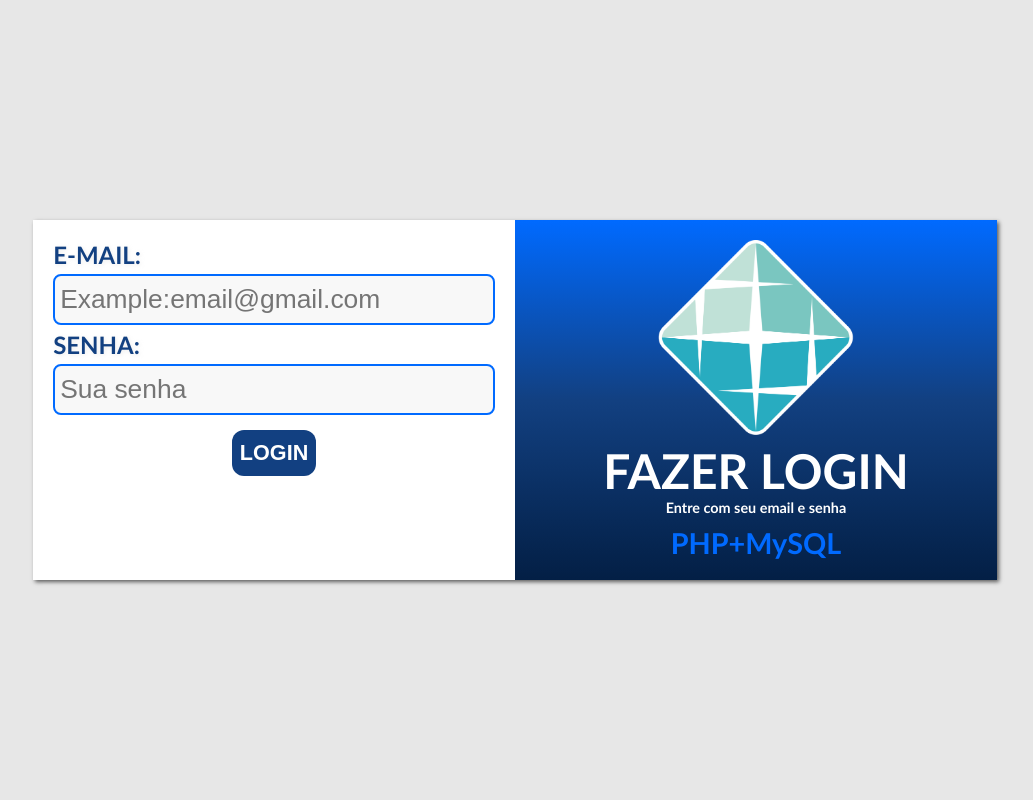
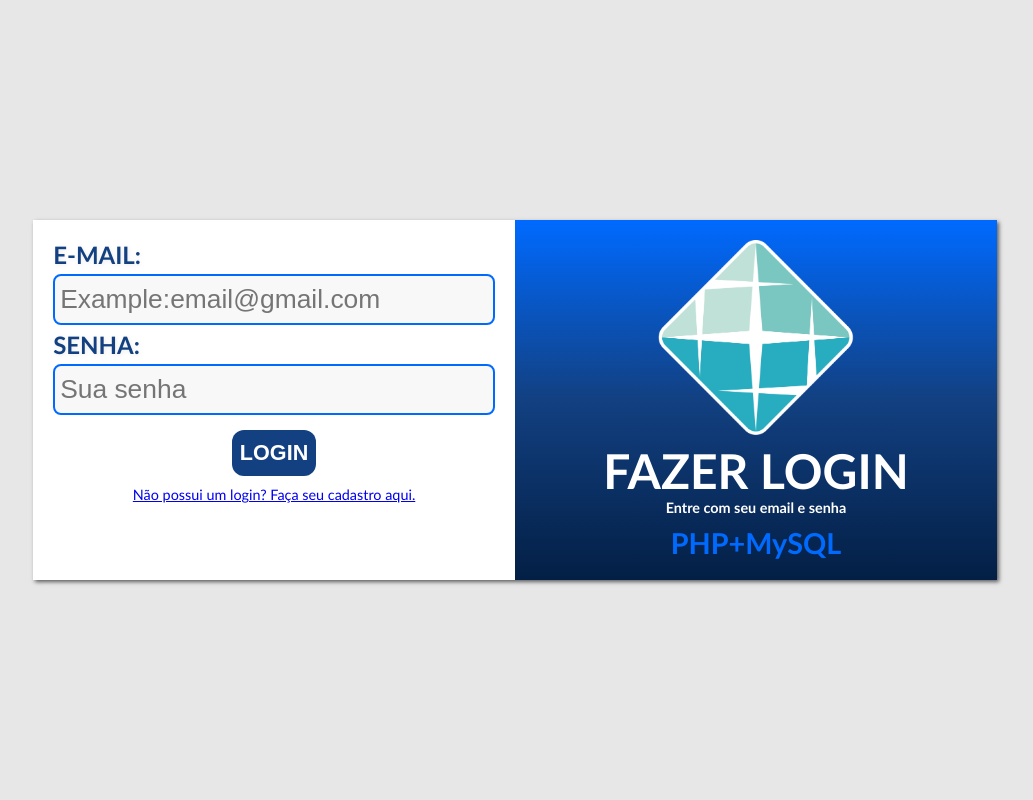
Before and after one commit to Gustavo-erades/OficinaPHP, a PHP site: page /login.php in a window 1280 px wide. Shown: the whole page, without its empty margins (125-1158 px from the left). Run offline with PHP 8.4, Linux system fonts and the light colour scheme.

Commit message:
tudo prontinho

```diff
--- a/login.php
+++ b/login.php
@@ -6,6 +6,14 @@
     <link rel="stylesheet" href="./style/style.css">
     <script src="./scripts/script.js" defer></script>
     <title>Oficina PHP+MySql</title>
+    <style>
+        a{
+            font-size: 0.6em;
+        }
+        a:hover{
+            color:rgb(0, 106, 255);;
+        }
+    </style>
 </head>
 <body>
     <div class="container">
@@ -23,6 +31,11 @@
                     <button type="submit" name="enviar" id="enviar" class="botao_login">
                         Login
                     </button>
+                    <div>
+                        <a href="index.php">
+                            Não possui um login? Faça seu cadastro aqui.
+                        </a>
+                    </div>
                 </form>
                 <div id="texto">
                     <img src="./imagens/estacio-logo.png" alt="logo da estácio" width="200px">
```
